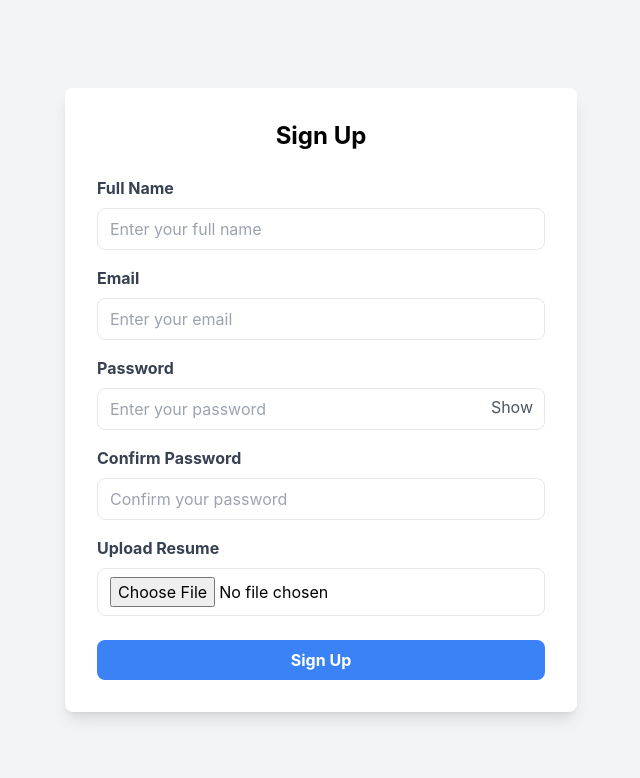
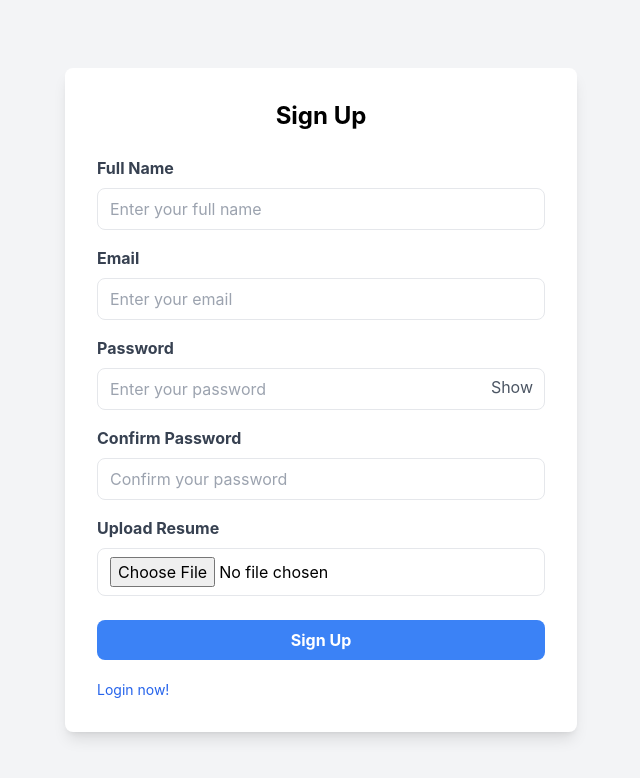
Before and after one commit to AmritHimanshu/Kudosware-Assignment, a React (Create React App) app in the folder client/: page /signup in a window 1280 px wide. Shown: the top 778 px of the page, without its empty margins (319-959 px from the left). Built offline with nearby package versions, Linux system fonts and the light colour scheme; no server answers.

Commit message:
added sign in and sign up link

```diff
--- a/client/src/components/SignInPage.js
+++ b/client/src/components/SignInPage.js
@@ -49,7 +49,7 @@ const SignInPage = () => {
       const res = await fetch(`${apiUrl}/signin`, {
         method: "POST",
         headers: {
-          Accept: 'application/json',
+          Accept: "application/json",
           "Content-Type": "application/json",
         },
         credentials: "include",
@@ -72,7 +72,7 @@ const SignInPage = () => {
     setIsLoading(false);
   };
 
-  useEffect(()=>{
+  useEffect(() => {
     const handleSignedIn = async () => {
       try {
         const res = await fetch(`${apiUrl}/logout`, {
@@ -90,7 +90,7 @@ const SignInPage = () => {
     };
 
     handleSignedIn();
-  },[apiUrl]);
+  }, [apiUrl]);
 
   return (
     <div className="min-h-screen flex items-center justify-center bg-gray-100 p-4">
@@ -160,6 +160,10 @@ const SignInPage = () => {
               Sign In
             </button>
           </form>
+
+          <div className="mt-5 text-blue-600 text-sm">
+            <a href="/signup">Register now!</a>
+          </div>
         </div>
       )}
     </div>
--- a/client/src/components/Signup.js
+++ b/client/src/components/Signup.js
@@ -203,6 +203,10 @@ const Signup = () => {
               Sign Up
             </button>
           </form>
+
+          <div className="mt-5 text-blue-600 text-sm">
+          <a href="/">Login now!</a>
+          </div>
         </div>
       )}
     </div>
```
